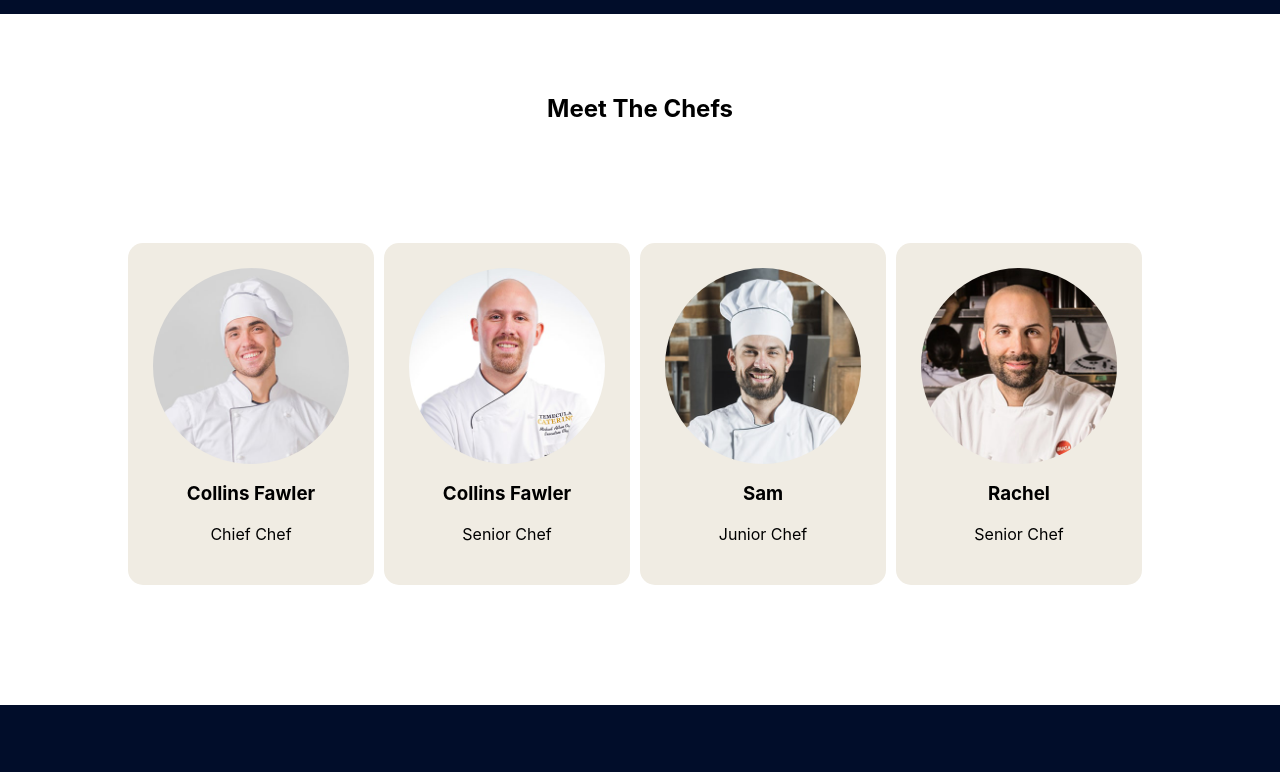
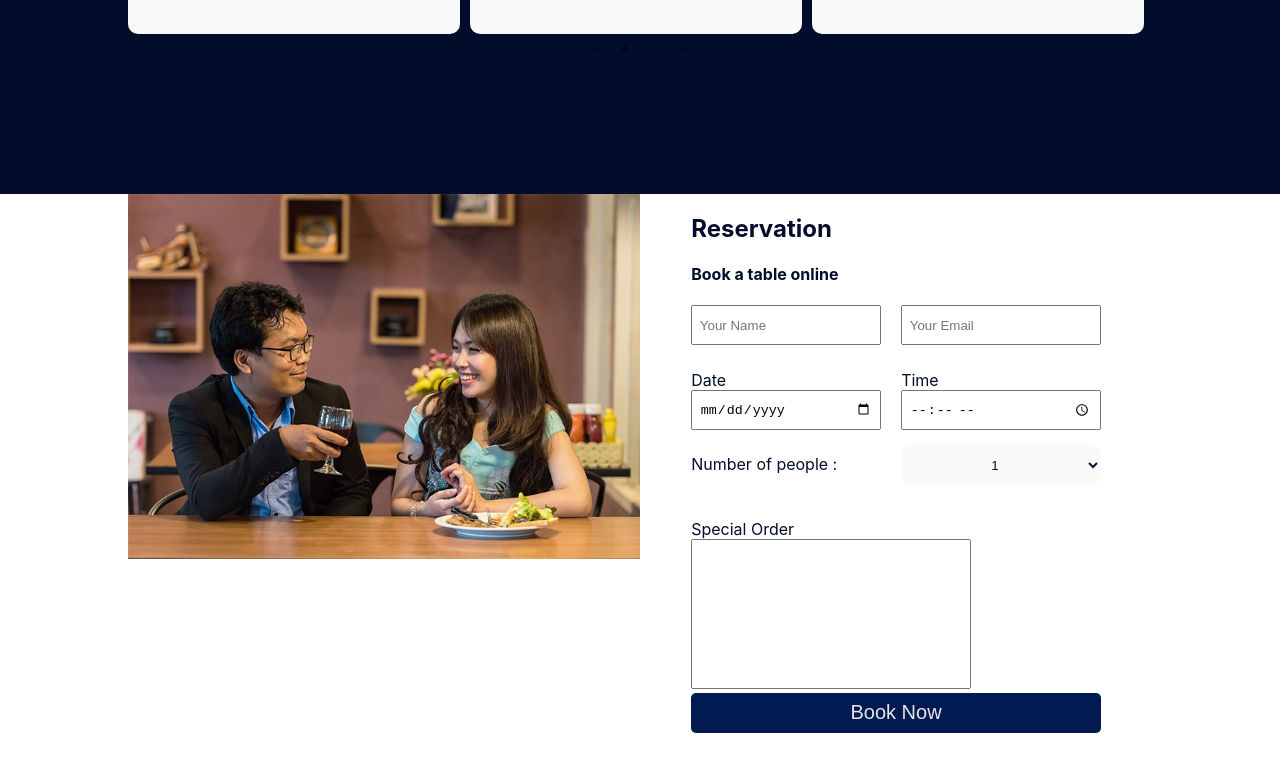
Before and after one commit to sanusibless/littlelemon, a React (Create React App) app: page / in a window 1280 px wide. Shown: the part 2010-2782 px from the top of the page. Built offline with nearby package versions, Linux system fonts and the light colour scheme.

Commit message:
Added some functionalities and some images files

```diff
--- a/src/App.css
+++ b/src/App.css
@@ -43,18 +43,33 @@
 
 
 .nav-bar {
-  max-width: 80%;
-  position: sticky;
+  width: 100%;
+  position: fixed;
+  z-index: 6000;
+}
+.nav-container {
+  position: absolute;
+  width: 100%;
   margin: auto;
-  padding-top: 3vh;
-  padding-bottom: 3vh;
   display: flex;
-  padding-left:  5vw;
   justify-content: space-between;
-  align-items: baseline;
-  align-content: baseline;
+  align-self: center;
+  align-items: center;
+  padding-left: 40px;
+  padding-right: 40px;
+  color: #000000;
+  background-color: #ffffff;
+  border-bottom: 3px solid #e6e4e4;
+  z-index: 6000;
 }
 
+.nav-bar .overlay {
+  position: absolute;
+  width: 100%;
+  height: 12vh;
+  z-index: 6000;
+  background-color: rgba(255, 255, 255, 0.5);
+}
 
 .nav-logo {
   padding: 0;
@@ -63,6 +78,7 @@
 
 .menu {
   margin-top: 5vh;
+  z-index: 7000;
   display: flex;
   list-style: none;
   justify-content: flex-end;
@@ -70,12 +86,12 @@
   align-self: center;
 }
 
-.menu li a{
+.menu li a {
   font-size: 20px;
   display: block;
   padding-right: 1em;
   text-decoration: none;
-  color: #495E57;
+  color: #000000;
 }
 
 .menu li a:hover {
@@ -95,10 +111,11 @@
 }
 
 .intro-section {
+
   display: flex;
   justify-content: space-around;
   width: 80%;
-  margin: auto;
+  margin: 20vh auto;
 }
 
 .intro-img {
@@ -107,6 +124,7 @@
   height: 420px;
   opacity: 0.7;
   aspect-ratio: 16/9;
+  z-index: -1000;
   border-radius: 25px 25px 25px 25px;
 
 }
@@ -293,10 +311,101 @@
   margin-top: 0;
 }
 
+.book-div {
+  display: flex;
+  max-width: 80%;
+  margin: auto;
+}
+
+.book-div > div {
+  width: 50%;
+}
+
+.book-div .book-img img {
+  display: block;
+  max-width: 100%;
+}
+
+.book-div .book-form {
+  color: #010d2a;
+}
+
+.book-form .form-container {
+  width: 80%;
+  margin: auto;
+  display: flex;
+  flex-wrap: wrap;
+}
+.form-control label {
+    padding-bottom: 20px;
+}
+.book-form .form-control {
+  width: 50%;
+  margin-bottom: 15px;
+}
+
+.form-control input {
+  padding: 0.50em;
+}
+
+.form-group {
+  padding-bottom: 10px;
+  width: 100%;
+  display: flex;
+  justify-content: space-evenly;
+  justify-items: baseline;
+  align-items: baseline;
+  align-self: baseline;
+}
+
+.form-group .form-control {
+  padding-right: 20px;
+}
+.form-group .form-control:last-child {
+  padding-right: 0px;
+}
+.book-form .form-control, .form-control input {
+  display: block;
+  width: 100%;
+  height: 40px;
+}
+
+
+.form-select{
+  margin-top: 10px;
+  display: block;
+  height: 5vh;
+  width: 100%;
+  background-color: #f9f9f9;
+  text-align: center;
+  color: #011032;
+  border: none;
+  border-radius: 10px;
+}
+
+.form-select::after {
+  content: "";
+}
+
+textarea {
+  width: 100%;
+  height: 150px;
+  resize: none;
+}
+
+.form-btn {
+  background-color: #011a52;
+  color: #e6e4e4;
+  border-radius: 5px;
+  border: none;
+  font-size: 20px;
+}
+
 .all-chefs h2 {
   padding: 5vh;
   margin-top: 5vh;
 }
+
 .all-chefs-container {
   display: flex;
   width: 80%;
@@ -338,9 +447,86 @@ footer {
   display: flex;
   max-width: 80%;
   margin: auto;
+  justify-content: space-around;
 }
 
-.footer-info > div {
-  width: 25%;
+.footer-title {
+  color: #dfcb12;
+  position: relative;
+}
 
+.footer-title::after {
+  position: absolute;
+  content: "";
+  width: 45px;
+  height: 3px;
+  padding-left: -5px;
+  top: 10px;
+  color: #dfcb12;
+  background-color: #dfcb12;
+  margin-left: 5px;
 }
+
+.company-menu, .contact-menu {
+  list-style: none;
+}
+
+.company-menu li, .contact-menu li {
+  padding-bottom: 5px;
+}
+
+.company-menu li:hover {
+  transition: 0.9s all;
+  letter-spacing: 2px;
+}
+
+.company-menu li a {
+  color: #f9f9f9;
+  text-decoration: none;
+}
+
+.newsletter-input {
+  padding: 3px 4px;
+  height: 40px;
+  border-bottom-left-radius: 5px;
+  border-top-left-radius: 5px;
+  color: #040d20;
+  border: none;
+  appearance: none;
+  outline: none;
+}
+
+.newsletter-input:focus {
+  appearance: none;
+  border: none;
+}
+
+.newsletter-btn {
+  background-color: #dfcb12;
+  display: inline-block;
+  height: 40px;
+  padding: 11.75px 20px;
+  border: none;
+  border-bottom-right-radius: 5px;
+  border-top-right-radius: 5px;
+  outline: none;
+}
+
+.terms {
+  margin-top: 5vh;
+  display: flex;
+  list-style: none;
+  justify-content: center;
+  align-items: baseline;
+}
+
+.terms li::after {
+  content: " | ";
+  margin-right: 5px;
+}
+
+footer > p {
+  text-align: center;
+  margin-bottom: 0;
+  padding-bottom: 5vh;
+}
--- a/src/App.js
+++ b/src/App.js
@@ -6,6 +6,7 @@ import Intro from './component/Intro';
 import Specials from './component/Specials';
 import Testimonials from  './component/Testimonials'
 import AllChefs from './component/AllChefs';
+import BookDiv from './component/booktable/BookDiv';
 
 
 
@@ -17,6 +18,7 @@ function App() {
       <Intro/>
       <Specials />
       <Testimonials />
+      <BookDiv />
       <AllChefs />
       <Footer />
     </div>
--- a/src/component/Header.jsx
+++ b/src/component/Header.jsx
@@ -2,7 +2,8 @@ import Nav from "./Nav";
 
 export default function Header() {
     return(
-    <header className="">
+    <header className="nav-bar">
+        <div className="overlay"></div>
         <Nav/>
     </header>
     )
--- a/src/component/Nav.jsx
+++ b/src/component/Nav.jsx
@@ -3,7 +3,7 @@ import image from "../icons_assets/Logo.svg"
 
 
 export default function Nav() {
-    return <nav className='nav-bar'>
+    return <nav className='nav-container'>
             <div className='nav-logo'>
                 <img src={image} className="" alt="logo" />
             </div>
--- /dev/null
+++ b/src/component/booktable/BookDiv.jsx
@@ -0,0 +1,11 @@
+import BookForm from "./BookForm";
+import BookImage from "./BookImage";
+
+export default function BookDiv() {
+    return (
+        <div className="book-div">
+            <BookImage />
+            <BookForm />
+        </div>
+    )
+}
--- /dev/null
+++ b/src/component/booktable/BookForm.jsx
@@ -0,0 +1,59 @@
+import React from 'react'
+
+export default function BookForm() {
+  return (
+    <div className='book-form'>
+
+            <form>
+                <div className='form-container'>
+                    <div>
+                    <h2 >Reservation</h2>
+                    <h4 >Book a table online</h4>
+                    </div>
+                    <div className='form-group'>
+                        <div className='form-control'>
+                            <input type='text' name="fullname" placeholder='Your Name' />
+                        </div>
+                        <div className='form-control'>
+                            <input type='email' name='email' placeholder='Your Email' />
+                        </div>
+                    </div>
+                    <div className='form-group'>
+                        <div className='form-control'>
+                            <label id='reservation-date'>Date</label>
+                            <input htmlFor="reservation-date" type='date' name='reservation-date' placeholder='Date'/>
+                        </div>
+                        <div className='form-control'>
+                            <label id='reservation-time'>Time</label>
+                            <input type='time' htmlFor ="reservation-time" name='reservation-time' placeholder='Time' />
+                        </div>
+                    </div>
+                    <div className='form-group'>
+                        <div className='form-control'>
+                            <label htmlFor='numberofpeople' >Number of people :</label>
+                        </div>
+                        <div className='form-control'>
+                            <select  className='form-select' name='numberofpeople'>
+                                <option value="1">1</option>
+                                <option value="2">2</option>
+                                <option value="3">3</option>
+                                <option value="4">4</option>
+                                <option value="5">5</option>
+                                <option value="6">6</option>
+                                <option value="7">7</option>
+                            </select>
+                        </div>
+                        </div>
+                        <div className="">
+                            <label>Special Order</label>
+                            <textarea>
+                            </textarea>
+                        </div>
+                    <div className='form-group'>
+                        <button className='form-control form-btn'>Book Now</button>
+                    </div>
+                </div>
+        </form>
+    </div>
+  )
+}
--- /dev/null
+++ b/src/component/booktable/BookImage.jsx
@@ -0,0 +1,10 @@
+import React from 'react'
+import img from '../../icons_assets/img/video.jpg'
+
+export default function BookImage() {
+  return (
+    <div className='book-img'>
+        <img src={img} alt="A picture show a couple as a reserved table in a restaurant" />
+    </div>
+  )
+}
--- a/src/component/footer/Company.jsx
+++ b/src/component/footer/Company.jsx
@@ -1,8 +1,8 @@
 export default function Company() {
     return (
         <div>
-            <h3 className="footer-title">Company</h3>
-            <ul>
+            <h3 className="footer-title">Company </h3>
+            <ul className="company-menu">
                 <li><a href="">About Us</a></li>
                 <li><a href="">Contact Us</a></li>
                 <li><a href="">Reservation</a></li>
--- a/src/component/footer/Contact.jsx
+++ b/src/component/footer/Contact.jsx
@@ -2,7 +2,7 @@ export default function Contact() {
     return (
         <div>
             <h3 className="footer-title">Contact</h3>
-            <ul>
+            <ul className="contact-menu">
                 <li>40, Kunyami Street, Gosa Toge, Abuja, NG</li>
                 <li>+234 813 366 7142</li>
                 <li>info@litlelemon.com</li>
--- a/src/component/footer/Newsletter.jsx
+++ b/src/component/footer/Newsletter.jsx
@@ -5,10 +5,10 @@ export default function Newsletter() {
     <div>
         <h3 className="footer-title">Newsletter</h3>
         <p>Do you want to receive Newsletter about latest meals</p>
-        <div>
+        <div className='newsletter'>
             <form>
-                <input name='email' type='email' />
-                <button>
+                <input name='email' type='email' className='newsletter-input' placeholder='Enter your email'/>
+                <button className='newsletter-btn'>
                     Subscribe
                 </button>
             </form>
```
Also changed, not shown: src/component/Footer.jsx (+7 -2 lines).
